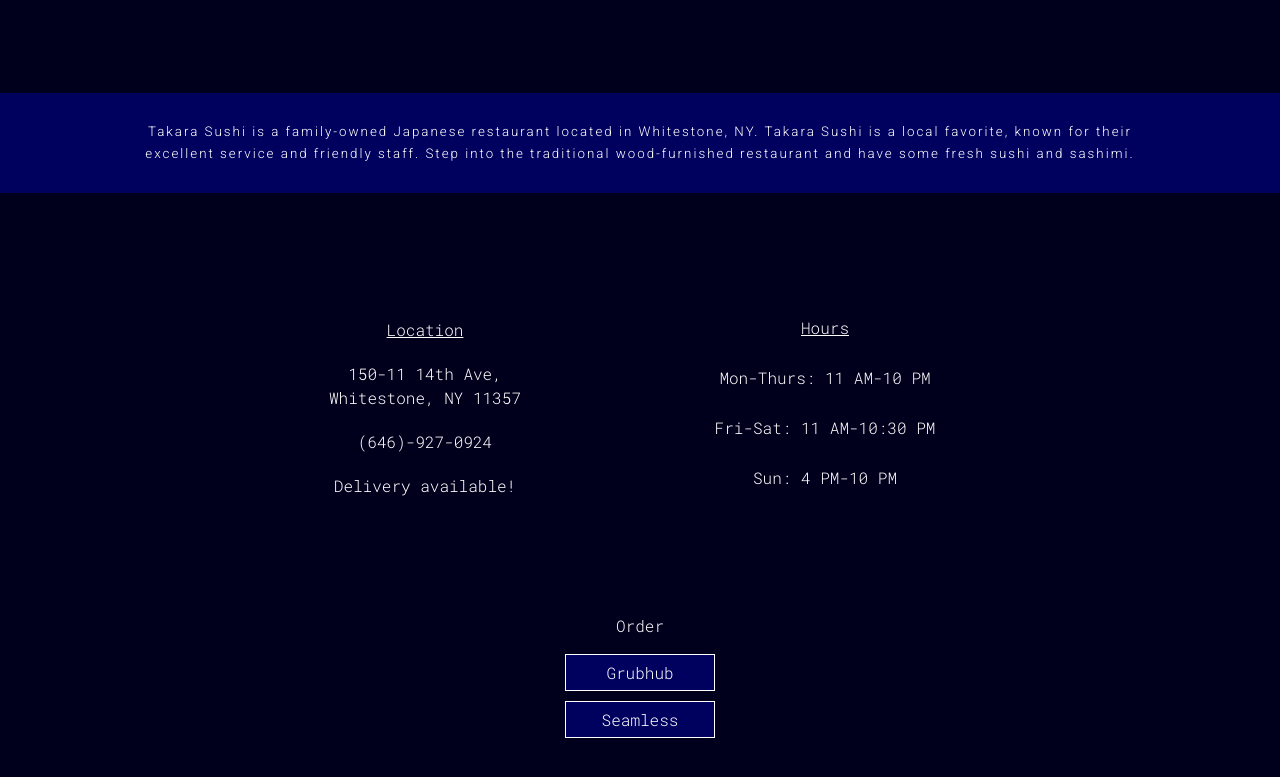
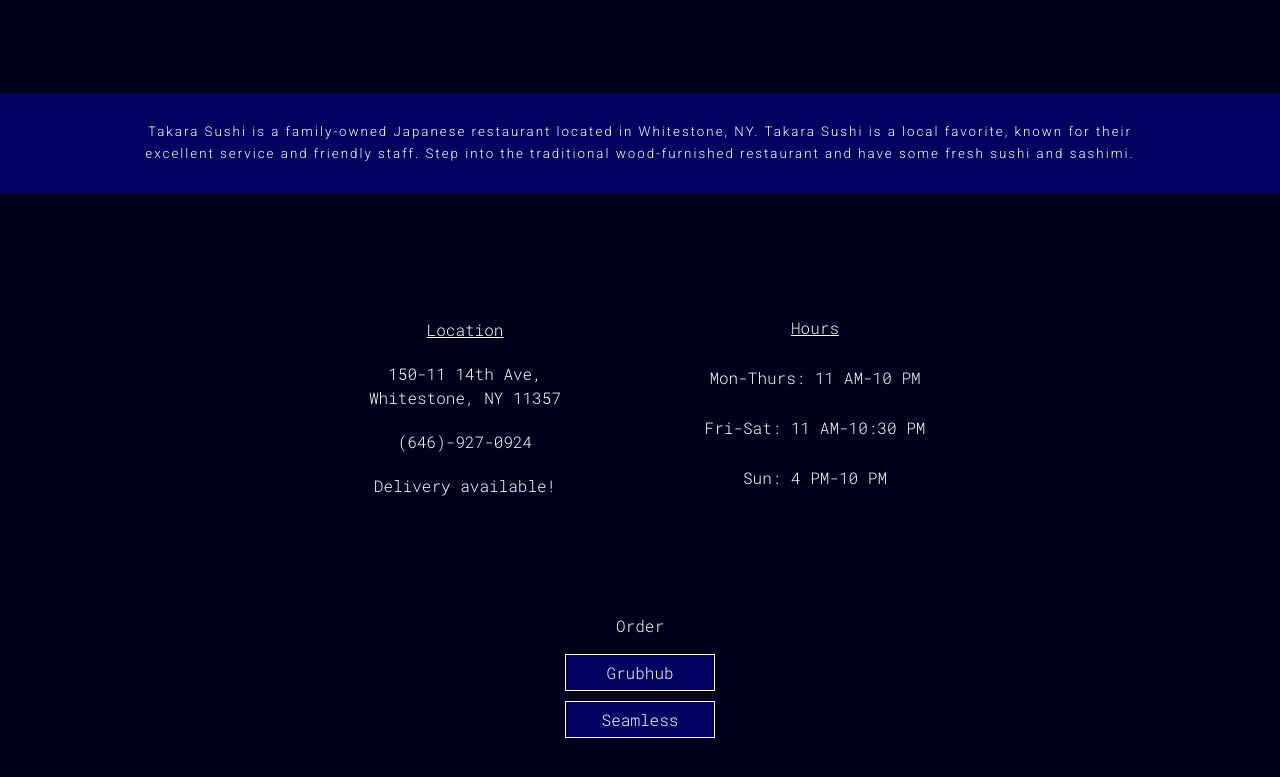
Before and after one commit to dorea830/Final-Website, a plain HTML site: page index.html in a window 1280 px wide. Shown: the part 707-1484 px from the top of the page. Drawn offline with nearby package versions, Linux system fonts and the light colour scheme.

Commit message:
Fixed alignment issue
Used flex to fix location & hours center alignment issue

```diff
--- a/css/style.css
+++ b/css/style.css
@@ -20,7 +20,6 @@ body {
 	text-align: center;
 	letter-spacing: 2px;
 	padding-top: 30px;
-
 }
 
 #nav ul {
@@ -39,8 +38,6 @@ body {
 	padding: 50px;
 	position: relative;
 	text-align: center;
-/*	left: 50%;
-	transform: translate(-50%, 0);*/
 	top: 50px;
 }
 
@@ -48,7 +45,6 @@ li a {
 	text-decoration: none;
 	color: white;
 }
-
 
 img {
 	width: 700px;
@@ -93,11 +89,16 @@ img {
 	position: absolute;
 }
 
+#contact {
+	display: flex;
+	align-self: center;
+	align-items: center;
+	justify-content: center;
+}
+
 #location {
 	font-family: 'Roboto Mono', monospace;
 	color: white;
-	margin-left: 300px;
-	float: left;
 	height: 200px;
 	width: 250px;
 	margin-top: 1025px;
@@ -108,8 +109,7 @@ img {
 #hours {
 	font-family: 'Roboto Mono', monospace;
 	color: white;
-	margin-left: 150px;
-	float: left;
+	margin-left: 100px;
 	height: 200px;
 	width: 250px;
 	margin-top: 1025px;
@@ -131,7 +131,6 @@ img {
 	align-items: center;
 	justify-content: center;
 }
-
 
 #order {
 	width: 100%;
--- a/index.html
+++ b/index.html
@@ -37,6 +37,7 @@
 		Takara Sushi is a family-owned Japanese restaurant located in Whitestone, NY. Takara Sushi is a local favorite, known for their excellent service and friendly staff. Step into the traditional wood-furnished restaurant and have some fresh sushi and sashimi.</p>
 	</div>
 
+	<div id="contact">
 		<div id="location" class="row fade">
 			<p class="underline">Location</p>
 			<br>
@@ -56,6 +57,7 @@
 			<br>
 			<p>Sun: 4 PM-10 PM</p>
 		</div>
+	</div>
 
 	<div id="order" class="fade">
 		<p>Order</p>
```
Lines whose indentation alone changed are shown as unchanged.
